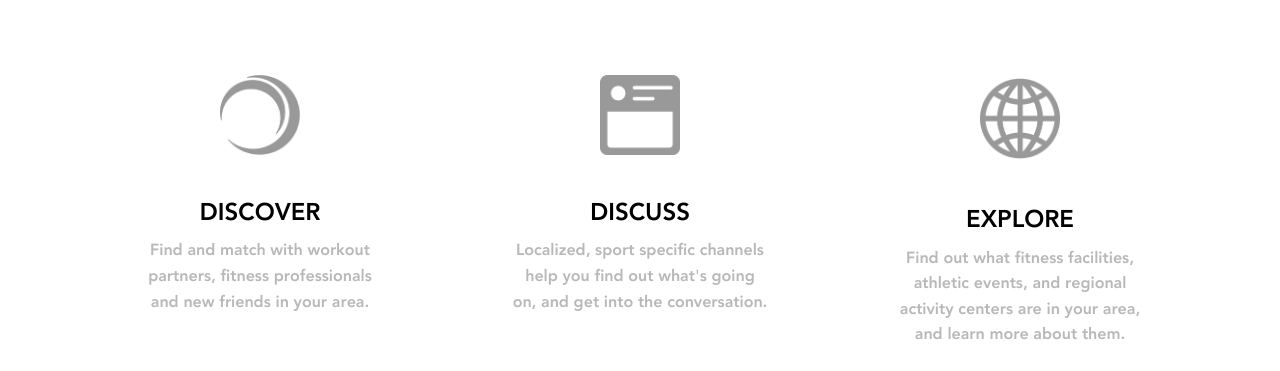
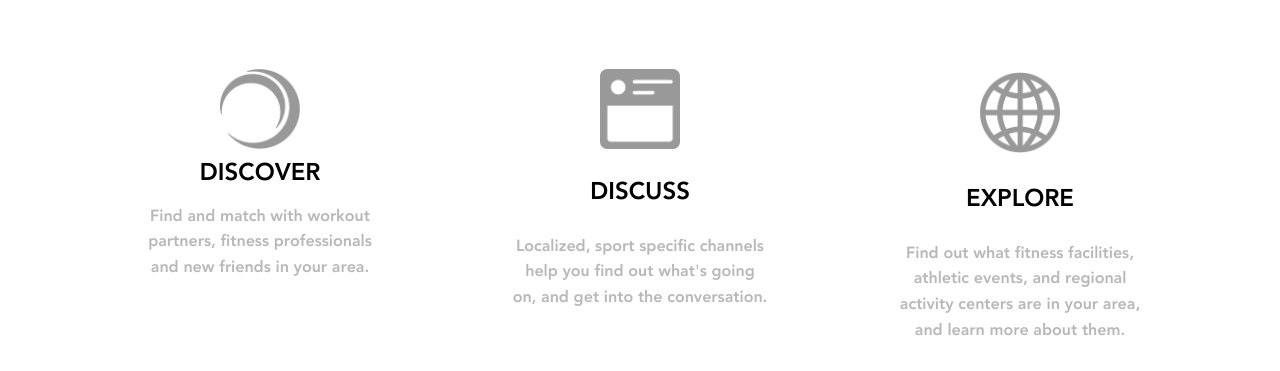
Before and after one commit to RyanTeamMate/RyanTeamMate.github.io, a plain HTML site: page index.html in a window 1280 px wide. Shown: the part 768-1139 px from the top of the page. Drawn offline with Linux system fonts and the light colour scheme; some packages are replaced by stand-ins of ours; no server answers; grey boxes are pictures that could not be loaded; a script that the page names is missing; files whose address does not match are found by name; a web font is replaced by a local one.

Commit message:
fixing issues

```diff
--- a/css/style.css
+++ b/css/style.css
@@ -26,7 +26,6 @@ h1, h2, h3, h4, h5,
 .h1, .h2, .h3, .h4, .h5 {
   line-height: 1.45;
   color: #000;
-  font-family: "Playfair Display", serif;
   font-weight: bold;
 }
 
@@ -53,6 +52,11 @@ h1, h2, h3, h4, h5,
 @font-face {
     font-family: avenir;
     src: url('../fonts/fonts/Avenir.ttf');
+}
+
+@font-face {
+    font-family: avenirLight;
+    src: url('../fonts/fonts/avenirroman.otf');
 }
 
 .site-navbar-light .navbar-nav > .nav-item > .nav-link {
@@ -1004,7 +1008,7 @@ textarea.form-control {
   max-width:5em;
   margin-left:auto;
   margin-right:auto;
-  margin: 3vw;
+  margin-top: 2em;
 }
 
 #site-loader {
--- a/index.html
+++ b/index.html
@@ -105,20 +105,20 @@
           <div class="col-md-half"></div>
           <div class="col-md-3">
             <img src="images/discover.png" alt="Discover" class="symbolLogos img-fluid">
-            <h4 style="font-family:avenir;">DISCOVER</h4>
-            <p>Find and match with workout partners, fitness professionals and new friends in your area.</p>
+            <h4 style="font-family:avenir; padding-top:5px;">DISCOVER</h4>
+            <div style="font-weight: 300; padding-top:5px;">Find and match with workout partners, fitness professionals and new friends in your area.</div>
           </div>
           <div class="col-md-1"></div>
           <div class="col-md-3">
             <img src="images/discuss.png" alt="Discuss" class="symbolLogos img-fluid">
-            <h4 style="font-family:avenir;">DISCUSS</h4>
-            <p>Localized, sport specific channels help you find out what's going on, and get into the conversation.</p>
+            <h4 style="font-family:avenir; margin:1em 0;">DISCUSS</h4>
+            <p style="font-weight: 300; margin:0;">Localized, sport specific channels help you find out what's going on, and get into the conversation.</p>
           </div>
           <div class="col-md-1"></div>
           <div class="col-md-3">
             <img src="images/explore.png" alt="Explore" class="symbolLogos img-fluid">
-            <h4 style="font-family:avenir;">EXPLORE</h4>
-            <p>Find out what fitness facilities, athletic events, and regional activity centers are in your area, and learn more about them.</p>
+            <h4 style="font-family:avenir; margin:1em 0;">EXPLORE</h4>
+            <p style="font-weight: 300; margin:0;">Find out what fitness facilities, athletic events, and regional activity centers are in your area, and learn more about them.</p>
           </div>
         </div>
       </div>
```
Also changed, not shown: fonts/fonts/avenirroman.otf (added).
